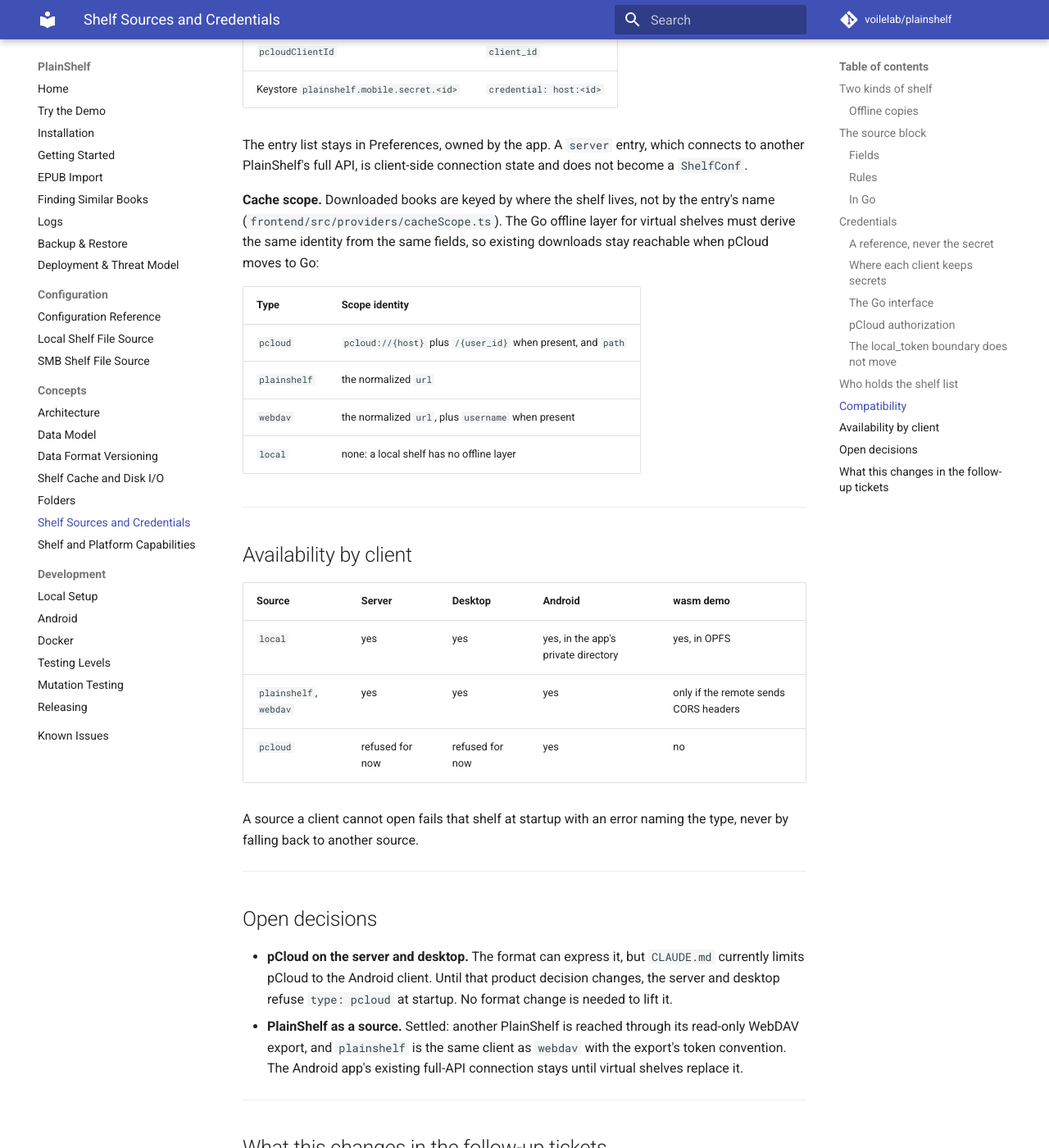
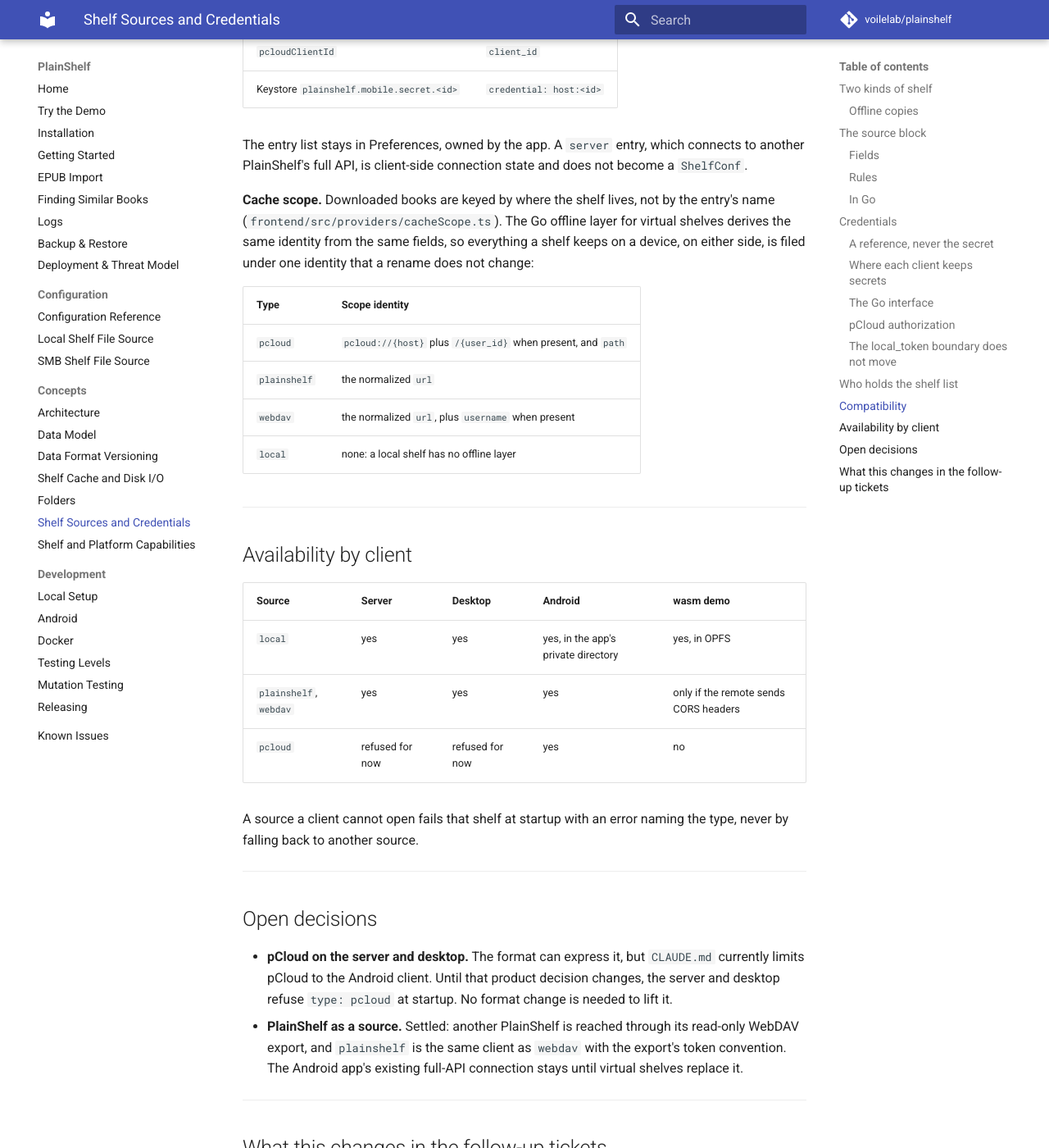
Before and after one commit to voilelab/plainshelf, an MkDocs documentation site: the page built from docs/concepts/shelf-sources.md, in a window 1280 px wide and 1400 px high, scrolled down 7586 px. Shown: the whole window at 82% size. Built offline with MkDocs 1.6.1 and Material for MkDocs 9.7.7, drawn with Linux system fonts in a browser that asks for light colours; comment, search, counter and statistics services are not loaded; some of the changed text lies outside the part shown.

Commit message:
Drop the remaining migration rationale from the shelf sources doc
The cache-scope paragraph and the PSW-138 entry still justified the
shared identity by downloads moving into Go. The identity is shared so
a shelf's device data stays under one name a rename does not change.

Co-Authored-By: Claude Opus 5.5 <noreply@anthropic.com>
Claude-Session: https://claude.ai/code/session_01BezutzjsQGPbMoa7iNygdQ

```diff
--- a/docs/concepts/shelf-sources.md
+++ b/docs/concepts/shelf-sources.md
@@ -308,8 +308,9 @@ does not become a `ShelfConf`.
 
 **Cache scope.** Downloaded books are keyed by where the shelf lives, not by the
 entry's name (`frontend/src/providers/cacheScope.ts`). The Go offline layer for
-virtual shelves must derive the same identity from the same fields, so existing
-downloads stay reachable when pCloud moves to Go:
+virtual shelves derives the same identity from the same fields, so everything a
+shelf keeps on a device, on either side, is filed under one identity that a
+rename does not change:
 
 | Type | Scope identity |
 |---|---|
@@ -357,8 +358,8 @@ the type, never by falling back to another source.
   `ReadFS` from `SourceConf` moved to PSW-149, the first real remote source.
 - **PSW-138 (pCloud in Go).** The pCloud client reads `host`, `user_id`, `path`
   and resolves `credential` through the host resolver; the Keystore key does not
-  change. The offline layer's scope identity follows the table above, which is
-  what keeps existing downloads. Done in part: `internal/pcloud` is a
+  change. The offline layer's scope identity follows the table above. Done:
+  `internal/pcloud` is a
   read-only `ReadFS` over the pCloud API, and the app opens its pCloud entry
   with `mobile.OpenPCloudShelf`. Until the resolver exists the native side reads
   the token from the Keystore and passes it on every start; Go holds it in
```
